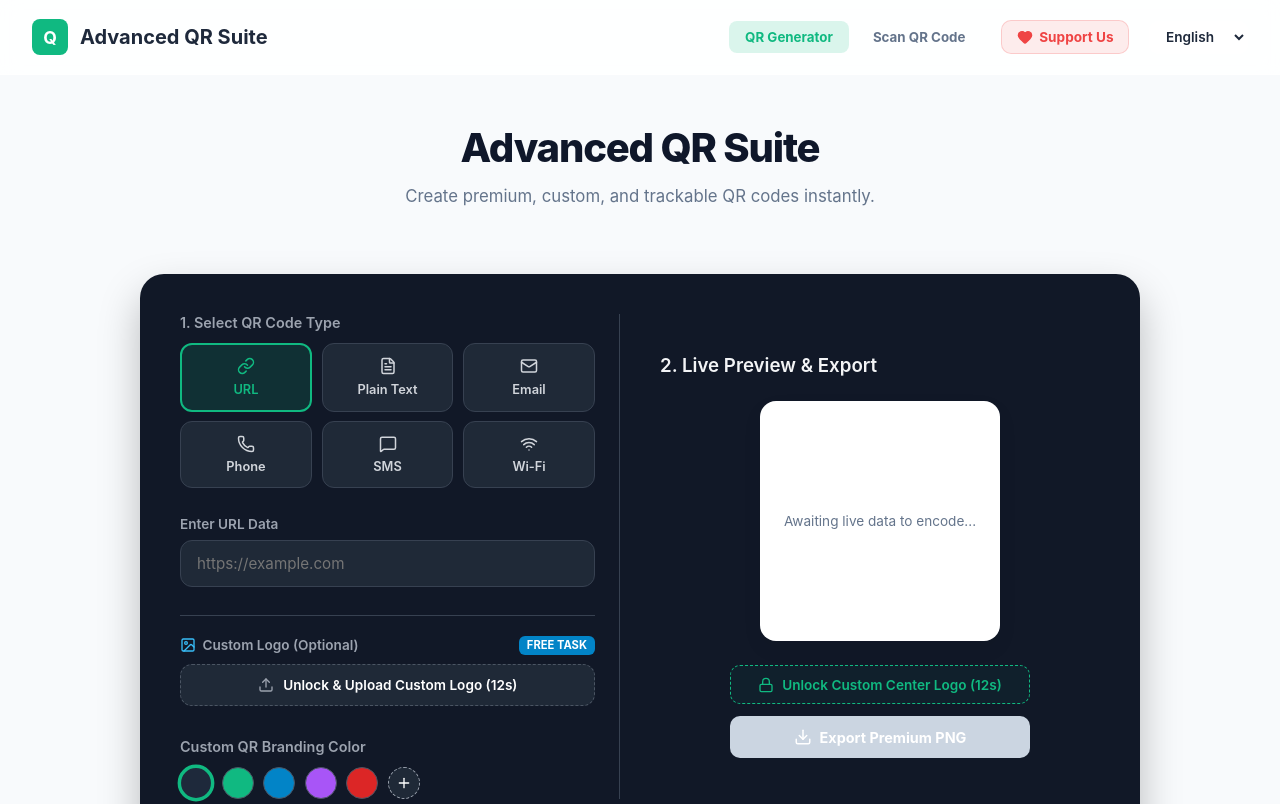
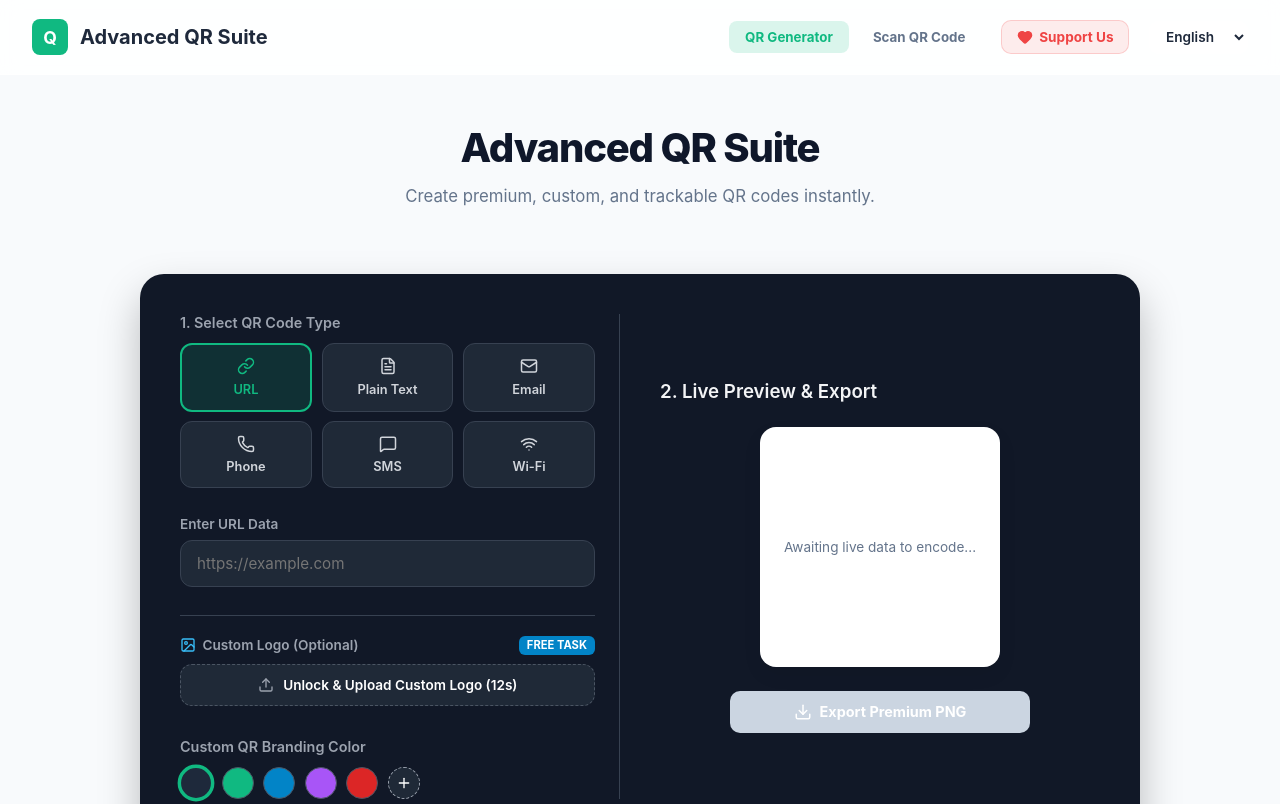
Before and after one commit to mahmodhasanss12345-bot/advanced-qr-suite, a React (Vite) app: page / in a window 1280 px wide. Shown: the top 804 px of the page. Built offline with nearby package versions, Linux system fonts and the light colour scheme.

Commit message:
Fix custom logo upload and sync with preview

```diff
--- a/src/components/QRGenerator/PreviewBox.tsx
+++ b/src/components/QRGenerator/PreviewBox.tsx
@@ -1,21 +1,17 @@
 import React, { useEffect, useState } from 'react';
 import { useLanguage } from '../../context/LanguageContext';
 import { generateQRCodeWithLogo } from '../../utils/qrHelpers';
-import { AdModal } from './AdModal';
-import { Download, Image as ImageIcon, Lock, Check } from 'lucide-react';
-
+import { Download } from 'lucide-react';
 
 interface PreviewBoxProps {
   value: string;
   qrColor: string;
+  logoUrl?: string | null;
 }
 
-export const PreviewBox: React.FC<PreviewBoxProps> = ({ value, qrColor }) => {
+export const PreviewBox: React.FC<PreviewBoxProps> = ({ value, qrColor, logoUrl }) => {
   const { t } = useLanguage();
   const [qrDataUrl, setQrDataUrl] = useState<string>('');
-  const [logoUrl, setLogoUrl] = useState<string | null>(null);
-  const [isAdModalOpen, setIsAdModalOpen] = useState<boolean>(false);
-  const [isLogoFeatureUnlocked, setIsLogoFeatureUnlocked] = useState<boolean>(false);
 
   // Dynamic Canvas Matrix Engine Execution
   useEffect(() => {
@@ -35,18 +31,6 @@ export const PreviewBox: React.FC<PreviewBoxProps> = ({ value, qrColor }) => {
       isMounted = false;
     };
   }, [value, qrColor, logoUrl]);
-
-  // Handle Logo Upload File Input
-  const handleLogoUpload = (e: React.ChangeEvent<HTMLInputElement>) => {
-    const file = e.target.files?.[0];
-    if (file) {
-      const reader = new FileReader();
-      reader.onload = (event) => {
-        setLogoUrl(event.target?.result as string);
-      };
-      reader.readAsDataURL(file);
-    }
-  };
 
   const handleDownload = () => {
     if (!qrDataUrl) return;
@@ -70,26 +54,8 @@ export const PreviewBox: React.FC<PreviewBoxProps> = ({ value, qrColor }) => {
         )}
       </div>
 
-      {/* Reward-Gated Custom Logo Action Control */}
+      {/* Export Premium PNG Button */}
       <div style={{ width: '100%', maxWidth: '300px', display: 'flex', flexDirection: 'column', gap: '0.75rem' }}>
-
-        {!isLogoFeatureUnlocked ? (
-          <button
-            onClick={() => setIsAdModalOpen(true)}
-            style={{ width: '100%', padding: '0.65rem', border: '1px dashed var(--accent-color)', borderRadius: '10px', backgroundColor: 'rgba(16, 185, 129, 0.05)', color: 'var(--accent-color)', fontWeight: 600, fontSize: '0.85rem', cursor: 'pointer', display: 'flex', alignItems: 'center', justifyContent: 'center', gap: '0.5rem', transition: 'all 0.2s' }}
-          >
-            <Lock size={16} />
-            Unlock Custom Center Logo (12s)
-          </button>
-        ) : (
-          <label style={{ width: '100%', padding: '0.65rem', border: '1px solid var(--accent-color)', borderRadius: '10px', backgroundColor: 'rgba(16, 185, 129, 0.1)', color: 'var(--accent-color)', fontWeight: 600, fontSize: '0.85rem', cursor: 'pointer', display: 'flex', alignItems: 'center', justifyContent: 'center', gap: '0.5rem' }}>
-            {logoUrl ? <Check size={16} /> : <ImageIcon size={16} />}
-            {logoUrl ? 'Change Center Logo' : 'Upload Center Logo'}
-            <input type="file" accept="image/*" onChange={handleLogoUpload} style={{ display: 'none' }} />
-          </label>
-        )}
-
-        {/* Export Premium PNG Button */}
         <button
           disabled={!qrDataUrl}
           onClick={handleDownload}
@@ -100,12 +66,6 @@ export const PreviewBox: React.FC<PreviewBoxProps> = ({ value, qrColor }) => {
         </button>
       </div>
 
-      {/* Ad Modal Portal Component */}
-      <AdModal
-        isOpen={isAdModalOpen}
-        onClose={() => setIsAdModalOpen(false)}
-        onUnlock={() => setIsLogoFeatureUnlocked(true)}
-      />
     </div>
   );
 };
--- a/src/pages/Home.tsx
+++ b/src/pages/Home.tsx
@@ -14,6 +14,9 @@ export const Home: React.FC = () => {
 
   // Default QR Color set to Dark Charcoal (#1e293b)
   const [qrColor, setQrColor] = useState<string>('#1e293b');
+
+  // 👈 লোগো স্টেট যুক্ত করা হলো (যা লোগো ফাইলটি ধরে রাখবে)
+  const [logoUrl, setLogoUrl] = useState<string | null>(null);
 
   const handleTypeChange = (type: string) => {
     setSelectedType(type);
@@ -74,6 +77,7 @@ export const Home: React.FC = () => {
                 onTypeChange={handleTypeChange}
                 inputValue={inputValue}
                 onInputChange={setInputValue}
+                onLogoUpload={(uploadedLogo) => setLogoUrl(uploadedLogo)} // 👈 লোগো আপলোড রিসিভ করা হচ্ছে
               />
 
               <div>
@@ -139,7 +143,8 @@ export const Home: React.FC = () => {
               <h3 style={{ marginBottom: '1.5rem', fontWeight: 600, width: '100%', textAlign: 'left', color: '#f3f4f6', cursor: 'default', userSelect: 'none' }}>
                 {t.previewTitle}
               </h3>
-              <PreviewBox value={inputValue} qrColor={qrColor} />
+              {/* 👈 PreviewBox-এ logoUrl পাস করে দেওয়া হলো */}
+              <PreviewBox value={inputValue} qrColor={qrColor} logoUrl={logoUrl} />
             </div>
           </section>
         </>
```
